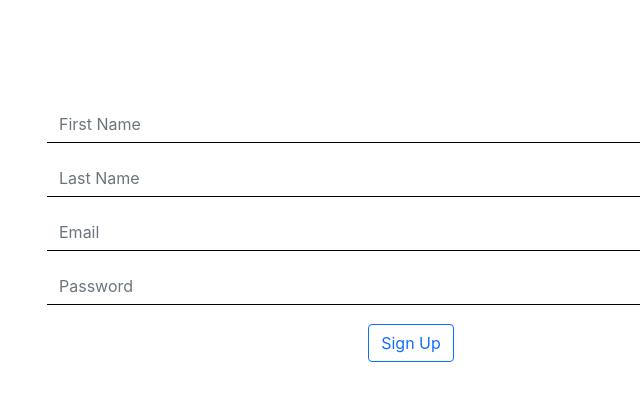
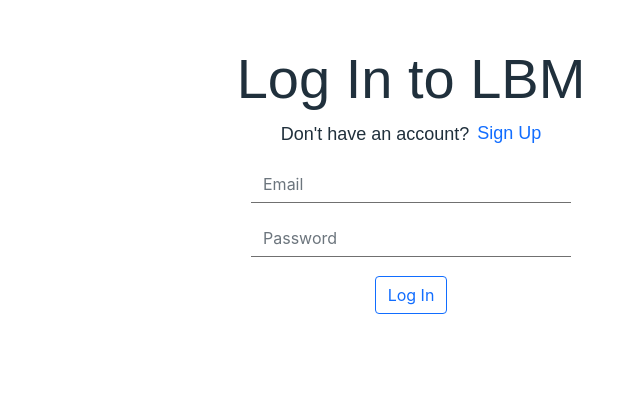
Before and after one commit to l-pavlova/FinalProject, a React (Create React App) app in the folder messaging-platform/: page / in a window 1280 px wide. Shown: the part 115-516 px from the top of the page, without its empty margins (229-869 px from the left). Built offline with nearby package versions, Linux system fonts and the light colour scheme.

Commit message:
Login and register screen

```diff
--- a/messaging-platform/src/views/Authorization/Register/Register.js
+++ b/messaging-platform/src/views/Authorization/Register/Register.js
@@ -1,4 +1,4 @@
-import React from 'react';
+import React, { useState } from 'react';
 import { Card } from 'react-bootstrap';
 
 import RegisterForm from './RegisterForm';
@@ -6,13 +6,24 @@ import RegisterForm from './RegisterForm';
 import './Register.scss'
 
 const Register = () => {
+
+    const [isLogin, setIsLogin] = useState(true);
+
     return (
         <div className="register-wrapper">
+            <div className="header-wrapper">
+                <h1 className="register-title"> { isLogin ? "Log In to LBM" : "Sign Up to LBM" }</h1>
+                <div className="register-subtitle-wrapper">
+                    <h5 className="register-subtitle"> { isLogin ? "Don't have an account?" : "Already have an account?"}</h5>
+                    <button className="register-login-link-btn" onClick={() => setIsLogin(!isLogin)}>{isLogin ? "Sign Up" : "Log In"}</button>
+                </div>
+            </div>
             <div className="register-form-wrapper">
-                <RegisterForm/>
+                <RegisterForm
+                    isLogin={isLogin}
+                />
             </div>
         </div>
-
     )
 }
 
--- a/messaging-platform/src/views/Authorization/Register/Register.scss
+++ b/messaging-platform/src/views/Authorization/Register/Register.scss
@@ -1,67 +1,63 @@
 @import 'style.scss';
 
 .register-wrapper {
-    display: flex;
+    display: block;
+    justify-content: center;
+    flex-direction: column;
+    position: absolute;
+    top: 70%;
+    left: 50%;
+    height: 100%;
+    width: 100%;
+    transform: translate(-50%, -50%);
     min-height: 100vh;
 
     .register-form-wrapper {
         background-color: transparent;
-        position: absolute;
-        top: 50%;
-        left: 50%;
-        transform: translate(-50%, -50%);
-        z-index: 2;
-        width: 60%;
+        position: relative;
+        margin-top: 18px;
+        left: 37.5vw;
+        width: 25%;
         height: 50%;
-        padding: 20px;
-        text-align: center;
       }
 
-    .input-field {
-        border: none;
-        border-bottom: solid black 1px;
-        background-color: white !important;
-        box-shadow: none;
-        border-radius: 0;
+    .register-title {
+        color: $grey-dark;
+        font-family: sans-serif;
+        font-weight: 200;
+        font-size: 56px;
     }
 
-    .input-field:focus {
-        border-bottom: solid $primary-blue 2px;
+    .header-wrapper {
+        position: relative;
+        //top: 100%;
     }
 
-    .input-field.is-valid:focus {
-        border-bottom: solid $primary-blue 2px;
-    }
+    .register-subtitle-wrapper {
+        display: flex;
+        justify-content: center;
+        flex-direction: row;
 
-    //.input-field:o
+        .register-subtitle {
+            color: $grey-dark;
+            font-family: sans-serif;
+            font-weight: 50;
+            font-size: 18px;
+            justify-content: center;
+            padding-top: 3.5px;
+            margin: 0;
+        }
 
-    input:-webkit-autofill,
-    input:-webkit-autofill:hover,
-    input:-webkit-autofill:focus,
-    input:-webkit-autofill:active {
-        transition: background-color 5000s ease-in-out 0s;
-    }
-
-    .input-field.is-invalid {
-        border-color: $warning-red;
-        box-shadow: none;
-    }
-
-    .input-field.is-valid {
-        box-shadow: none;
-        border-color: black;
-        background-image: none;
-    }
-
-    .btn-primary {
-        border-color: $primary-blue;
-        background-color: white;
-        color: $primary-blue;
-    }
-
-    .btn-primary:hover {
-        border-color: white;
-        background-color: $primary-blue;
-        color: white;
+        .register-login-link-btn {
+            margin-left: 8px;
+            background: none!important;
+            border: none;
+            padding: 0!important;
+            font-family: sans-serif;
+            font-weight: 50;
+            font-size: 18px;
+            color: $primary-blue;
+            cursor: pointer;
+        }
     }
 }
--- a/messaging-platform/src/views/Authorization/Register/RegisterForm.js
+++ b/messaging-platform/src/views/Authorization/Register/RegisterForm.js
@@ -9,32 +9,35 @@ import { validateRequestField, validateEmail, validateLength } from '../../../se
 
 import 'bootstrap/dist/css/bootstrap.min.css';
 
-const RegisterForm = () => {
+const RegisterForm = ({
+    isLogin,
+}) => {
     const registerUser = data => requester(api.addUser()).create(data);
+    const validationFields = isLogin ? ['email', 'password'] : ['firstName', 'lastName', 'email', 'password'];
+    const initialValues = isLogin
+        ? { email: '', password: '' }
+        : { firstName: '', lastName: '', email: '', password: '' };
 
     return (
         <Formik
-            initialValues={{
-                firstName: '',
-                lastName: '',
-                email: '',
-                password: '',
-            }}
+            initialValues={initialValues}
             validate={values => {
                 return {
                     ...validateEmail(values, ['email']),
                     ...validateLength(values, [
                         {value: "password", minLength: 8, maxLength: 32}
                     ]),
-                    ...validateRequestField(values, ['firstName', 'lastName', 'email', 'password']),
+                    ...validateRequestField(values, validationFields),
                 }
             }}
             onSubmit={values => {
                 registerUser(values);
+                console.log(true)
             }}
         >
             {(props) =>
                 <RegisterFormView
+                    isLogin={isLogin}
                     {...props}
                 />
             }
--- a/messaging-platform/src/views/Authorization/Register/RegisterFormView.js
+++ b/messaging-platform/src/views/Authorization/Register/RegisterFormView.js
@@ -3,6 +3,7 @@ import { Form, Button } from 'react-bootstrap';
 import { ErrorMessage } from 'formik';
 
 import 'bootstrap/dist/css/bootstrap.min.css';
+import './RegisterFormView.scss';
 
 const RegisterFormView = ({
     handleSubmit,
@@ -10,9 +11,11 @@ const RegisterFormView = ({
     values,
     touched,
     errors,
+    isLogin,
 }) => {
     return (
         <Form noValidate onSubmit={handleSubmit}>
+            {!isLogin &&
             <Form.Group controlId="formFirstName">
                 <Form.Control
                     type="text"
@@ -26,6 +29,8 @@ const RegisterFormView = ({
                 />
                 <ErrorMessage name="firstName" component="div" className="invalid-field-message"/>
             </Form.Group>
+            }
+            {!isLogin &&
             <Form.Group controlId="formLastName">
                 <Form.Control
                     type="text"
@@ -39,6 +44,7 @@ const RegisterFormView = ({
                 />
                 <ErrorMessage name="lastName" component="div" className="invalid-field-message"/>
             </Form.Group>
+            }
             <Form.Group controlId="formEmail">
                 <Form.Control
                     type="email"
@@ -66,7 +72,7 @@ const RegisterFormView = ({
                 <ErrorMessage name="password" component="div" className="invalid-field-message"/>
             </Form.Group>
             <Button variant="primary" type="submit" className="register-form-btn">
-                Sign Up
+                {isLogin ? "Log In" : "Sign Up"}
             </Button>
         </Form>
     )
--- /dev/null
+++ b/messaging-platform/src/views/Authorization/Register/RegisterFormView.scss
@@ -0,0 +1,63 @@
+@import 'style.scss';
+
+    .input-field {
+        border: none;
+        border-bottom: solid $grey-lighter 0.5px;
+        background-color: white !important;
+        box-shadow: none;
+        border-radius: 0;
+    }
+
+    .input-field:hover {
+        border-bottom: solid black 1px;
+    }
+
+    .input-field.is-valid:hover {
+        border-bottom: solid black 1px;
+    }
+
+    .input-field:focus {
+        border-bottom: solid $primary-blue 1px;
+        box-shadow: none;
+    }
+
+    .input-field.is-valid:focus {
+        border-bottom: solid $primary-blue 1px;
+        box-shadow: none;
+    }
+
+    .input-field.is-invalid:focus {
+        box-shadow: none;
+    }
+
+    //.input-field:o
+
+    input:-webkit-autofill,
+    input:-webkit-autofill:hover,
+    input:-webkit-autofill:focus,
+    input:-webkit-autofill:active {
+        transition: background-color 5000s ease-in-out 0s;
+    }
+
+    .input-field.is-invalid {
+        border-color: $warning-red;
+        box-shadow: none;
+    }
+
+    .input-field.is-valid {
+        box-shadow: none;
+        border-color: $grey-lighter;
+        background-image: none;
+    }
+
+    .btn-primary {
+        border-color: $primary-blue;
+        background-color: white;
+        color: $primary-blue;
+    }
+
+    .btn-primary:hover {
+        border-color: white;
+        background-color: $primary-blue;
+        color: white;
+    }
--- a/messaging-platform/style.scss
+++ b/messaging-platform/style.scss
@@ -1,2 +1,5 @@
 $warning-red: #f44336;
 $primary-blue: #116DFF;
+
+$grey-lighter: #707070;
+$grey-dark: #20303C;
```
Also changed, not shown: messaging-platform/src/views/Authorization/login/LoginForm.js (deleted).
